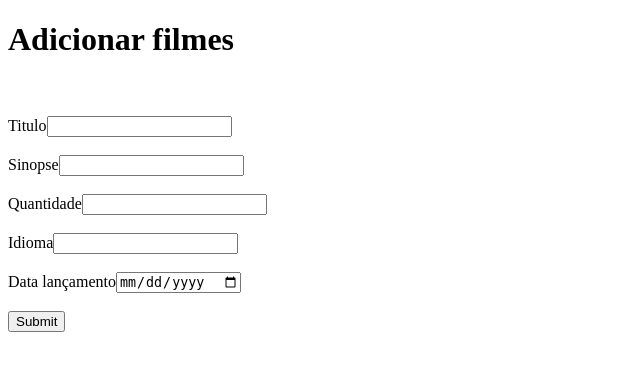
After one commit to RicardoGranja50/Redes, a PHP site: page /filmes_create.php in a window 1280 px wide. The commit adds this page. Shown: the top 371 px of the page, without its empty margins (0-640 px from the left). Run offline with PHP 8.4, Linux system fonts and the light colour scheme.

Commit message:
Update filmes_create.php, filmes_show.php, and index.php

```diff
--- /dev/null
+++ b/Projeto-filme/filmes_create.php
@@ -0,0 +1,89 @@
+<?php
+    if($_SERVER['REQUEST_METHOD']=='POST'){
+
+        $titulo="";
+        $sinopse="";
+        $idioma="";
+        $data_lancamento="";
+        $quantidade=0;
+
+        if(isset($_POST['titulo'])){
+
+            $titulo = $_POST['titulo'];
+        }
+        else{
+
+            echo '<script>alert("É obrigatório o preenchimento do titulo.");</script>';
+        }
+
+        if(isset($_POST['sinopse'])){
+
+            $sinopse = $_POST['sinopse'];
+        }
+
+        if(isset($_POST['quantidade']) && is_numeric($_POST['quantidade'])){
+
+            $sinopse = $_POST['quantidade'];
+        }
+
+        if(isset($_POST['idioma'])){
+
+            $sinopse = $_POST['idioma'];
+        }
+
+        if(isset($_POST['data_lancamento'])){
+
+            $sinopse = $_POST['data_lancamento'];
+        }
+
+        $con = new mysqli("localhost","root","","filmes");
+
+        if($con->connect_errno!=0){
+
+            echo "Ocorreu um erro no acesso à base de dados.<br>".$con->connect_error;
+            exit;
+        }
+
+        else{
+
+            $sql = 'insert into filmes(titulo,sinopse,idioma,quantidade,data_lancamento) values(?,?,?,?,?)';
+            $stm = $con->prepare($sql);
+            if($stm!=false){
+                $stm->bind_param('sssis',$titulo,$sinopse,$idioma,$quantidade,$data_lancamento);
+                $stm->execute();
+                $stm->close();
+
+                echo '<script>alert("Livro adicionado com sucesso");</script>';
+                echo 'Aguarde um momento. A reencaminhar página';
+                header("refresh:5; url=index.php");
+            }
+            else{
+                echo($con->error);
+                echo "Aguarde um momento. A reencaminhar página";
+                header("refresh:5;url=index.php");
+            }
+        }
+    }
+    else{
+?>
+<!DOCTYPE html>
+<html>
+<head>
+    <meta charset="ISO-8859-1">
+    <title>Adicionar filmes</title>
+</head>
+<body>
+    <h1>Adicionar filmes</h1><br>
+    <form action="filmes_create.php" method="post"><br>
+    <label>Titulo</label><input type="text" name="titulo" required><br><br>
+    <label>Sinopse</label><input type="text" name="sinopse"><br><br>
+    <label>Quantidade</label><input type="text" name="quantidade"><br><br>
+    <label>Idioma</label><input type="numeric" name="idioma"><br><br>
+    <label>Data lançamento</label><input type="date" name="data_lancamento"><br><br>
+    <input type="submit" name="enviar"><br><br>
+    </form>
+</body>
+</html>
+<?php
+    };
+?>
--- a/Projeto-filme/index.php
+++ b/Projeto-filme/index.php
@@ -26,6 +26,7 @@
                 $stm->close();
             ?>
         <br>
+        <button> <a href="filmes_create.php">Adicionar</a></button>
         </body>
         </html>
         <?php
```
Also changed, not shown: Projeto-filme/filmes_show.php (added, +70 -0 lines).
